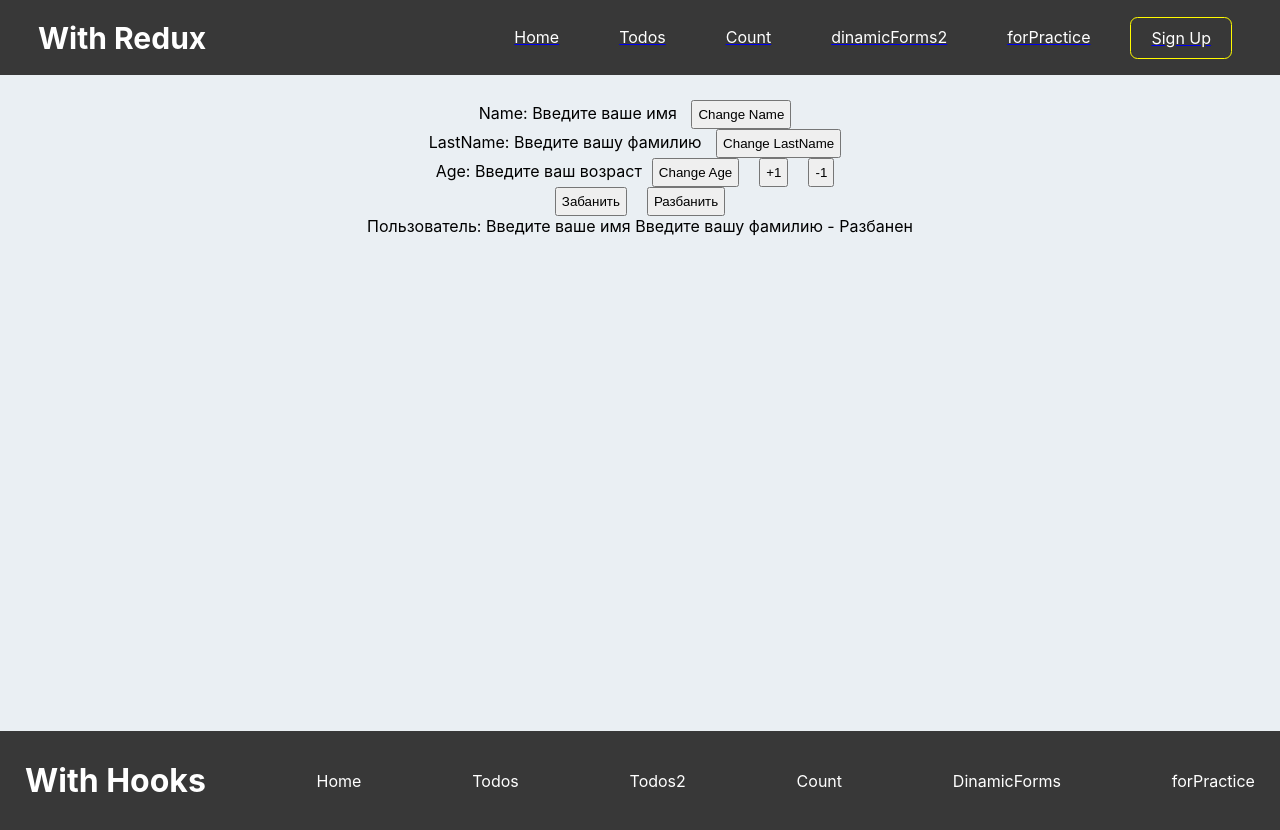
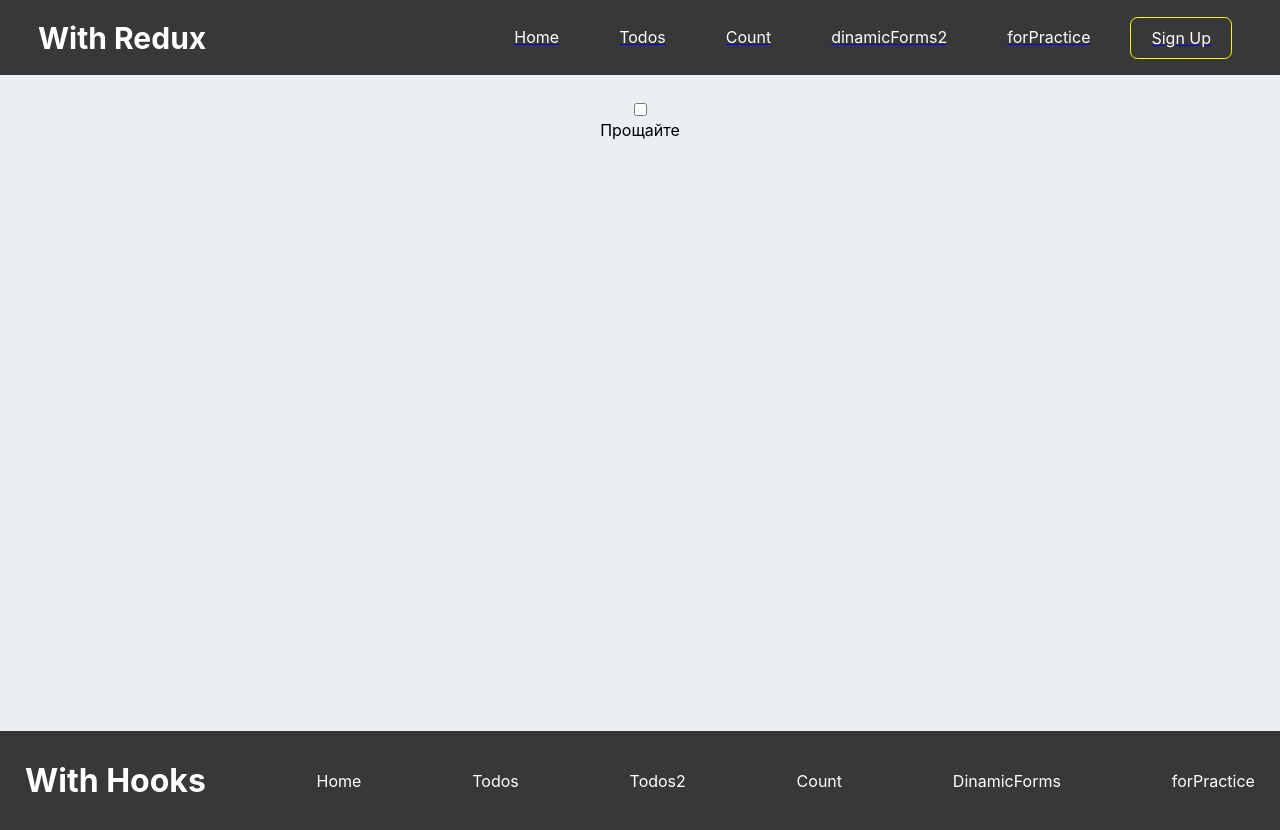
Before and after one commit to ShuVeriDa/MyFirstProject, a React (Create React App) app: page /forPractice in a window 1280 px wide. Built offline with nearby package versions, Linux system fonts and the light colour scheme.

Commit message:
practic checked

```diff
--- a/src/components/WithHooks/ForPractice/ForPractice.jsx
+++ b/src/components/WithHooks/ForPractice/ForPractice.jsx
@@ -2,40 +2,19 @@ import { useState } from "react"
 import classes from './ForPractice.module.css'
 
 const ForPractice = () => {
-  const [name, setName] = useState('Введите ваше имя')
-  const [lastName, setLastName] = useState('Введите вашу фамилию')
-  const [age, setAge] = useState('Введите ваш возраст')
-  const [ban, setBan] = useState(true)
+ const [checked, setChecked] = useState(false)
 
-  const clickHandlerName = () => {
-    setName('Muhammad')
-  }
-
-  const clickHandlerLastName = () => {
-    setLastName('Bashtarov')
-  }
-
-  const clickHandlerAge = () => {
-    setAge(27)
-  }
-
-
+ let message;
+ if (checked) {
+   message = <p>Здравствуйте</p>
+ } else {
+  message = <p>Прощайте</p>
+ }
 
   return (
     <div className={classes.ForPractice}>
-      <p>Name: {name} <button onClick={clickHandlerName}>Change Name</button></p>
-      <p>LastName: {lastName} <button onClick={clickHandlerLastName}>Change LastName</button></p>
-      <p>
-        Age: {age}
-        <button onClick={clickHandlerAge}>Change Age</button>
-        <button onClick={() => setAge(age + 1)}>+1</button>
-        <button onClick={() => setAge(age - 1)}>-1</button>
-      </p>
-      <button onClick={() => setBan(false)}>Забанить</button>
-      <button onClick={() => setBan(true)}>Разбанить</button>
-      <p>
-        Пользователь: {name} {lastName} - {ban ? 'Разбанен' : "ЗАБАНЕН"}
-      </p>
+      <input type="checkbox" checked={checked} onChange={() => setChecked(!checked)}/>
+      <p>{message}</p>
     </div>
   )
 }
```
